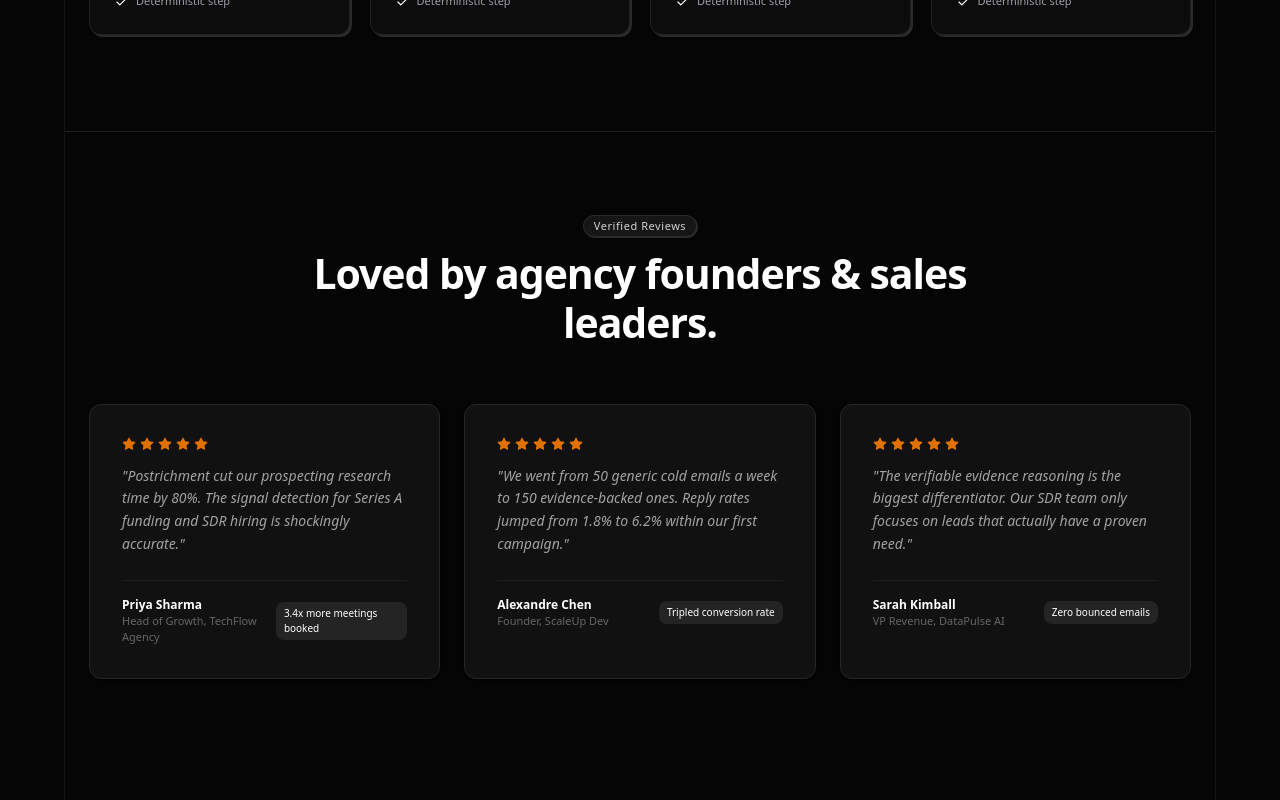
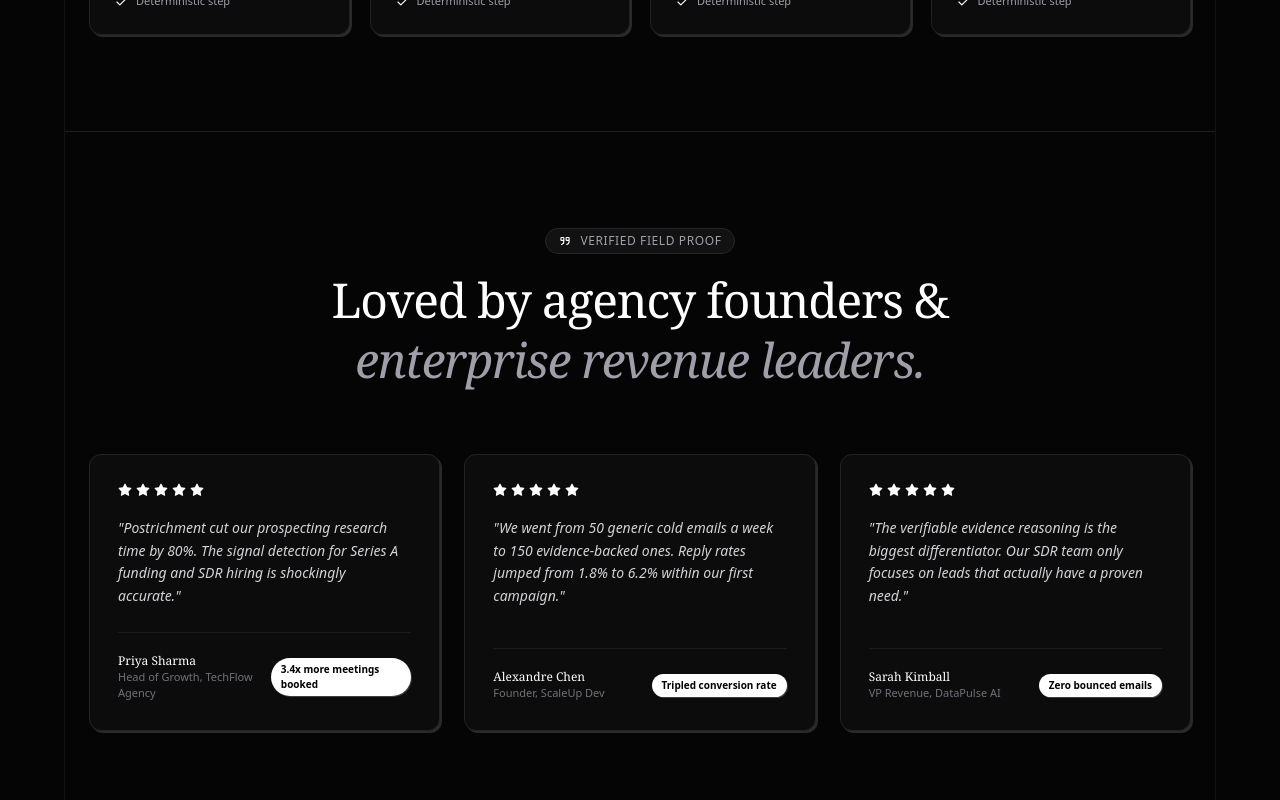
Before and after one commit to fit-edoc/prostichemet, a Next.js app in the folder frontend/: page / in a window 1280 px wide. Shown: the part 6040-6840 px from the top of the page. Built offline with nearby package versions, Linux system fonts and the light colour scheme; no server answers.

Commit message:
feat(testimonials): build TestimonialWall with monochrome quote cards

```diff
--- a/frontend/src/components/landing/TestimonialWall.tsx
+++ b/frontend/src/components/landing/TestimonialWall.tsx
@@ -1,7 +1,7 @@
+"use client";
+
 import * as React from "react";
-import { GlassCard } from "../ui/GlassCard";
-import { Badge } from "../ui/Badge";
-import { IconStarFilled } from "@tabler/icons-react";
+import { IconStarFilled, IconQuote } from "@tabler/icons-react";
 
 export function TestimonialWall() {
   const testimonials = [
@@ -29,40 +29,45 @@ export function TestimonialWall() {
   ];
 
   return (
-    <section id="testimonials" className="w-full py-20 max-w-7xl mx-auto px-6">
-      <div className="text-center max-w-2xl mx-auto mb-14">
-        <Badge variant="brown" size="sm">
-          Verified Reviews
-        </Badge>
-        <h2 className="text-title-1 text-[var(--text-primary)] mt-3">
-          Loved by agency founders & sales leaders.
+    <section id="testimonials" className="w-full py-24 max-w-7xl mx-auto px-6">
+      <div className="text-center max-w-2xl mx-auto mb-16">
+        <div className="inline-flex items-center gap-2 px-3 py-1 rounded-full bg-[#121212] border border-[#262626] text-xs font-mono uppercase tracking-wider text-zinc-400 mb-4">
+          <IconQuote className="w-3.5 h-3.5 text-white" />
+          <span>Verified Field Proof</span>
+        </div>
+        <h2 className="font-serif text-3xl sm:text-5xl text-white tracking-tight leading-tight">
+          Loved by agency founders &{" "}
+          <span className="font-editorial italic text-zinc-400">enterprise revenue leaders.</span>
         </h2>
       </div>
 
       <div className="grid md:grid-cols-3 gap-6">
         {testimonials.map((t, idx) => (
-          <GlassCard key={idx} elevated className="flex flex-col justify-between shadow-[var(--shadow-xs)]">
+          <div
+            key={idx}
+            className="p-7 rounded-xl bg-[#0C0C0C] border border-[#242424] hover:border-zinc-500 transition-all flex flex-col justify-between shadow-[2px_2px_0px_rgba(255,255,255,0.15)] group"
+          >
             <div>
-              <div className="flex items-center gap-1 text-amber-600 mb-3.5">
+              <div className="flex items-center gap-1 text-white mb-5">
                 {[...Array(5)].map((_, i) => (
                   <IconStarFilled key={i} className="w-3.5 h-3.5" />
                 ))}
               </div>
-              <p className="text-xs sm:text-sm text-[var(--text-secondary)] leading-relaxed italic mb-6">
+              <p className="text-xs sm:text-sm text-zinc-300 leading-relaxed italic mb-6">
                 "{t.quote}"
               </p>
             </div>
 
-            <div className="pt-4 border-t border-[var(--border-subtle)] flex items-center justify-between">
+            <div className="pt-5 border-t border-[#1C1C1C] flex items-center justify-between">
               <div>
-                <p className="text-xs font-semibold text-[var(--text-primary)]">{t.author}</p>
-                <p className="text-[11px] text-[var(--text-muted)]">{t.role}</p>
+                <p className="text-xs font-serif text-white">{t.author}</p>
+                <p className="text-[11px] font-mono text-zinc-500">{t.role}</p>
               </div>
-              <span className="text-[10px] font-medium px-2 py-1 rounded-lg bg-[var(--accent-brown-light)] text-[var(--accent-brown)]">
+              <span className="text-[10px] font-mono px-2.5 py-1 rounded-full bg-white text-black font-semibold shadow-[1px_1px_0px_rgba(255,255,255,0.2)]">
                 {t.metric}
               </span>
             </div>
-          </GlassCard>
+          </div>
         ))}
       </div>
     </section>
```
